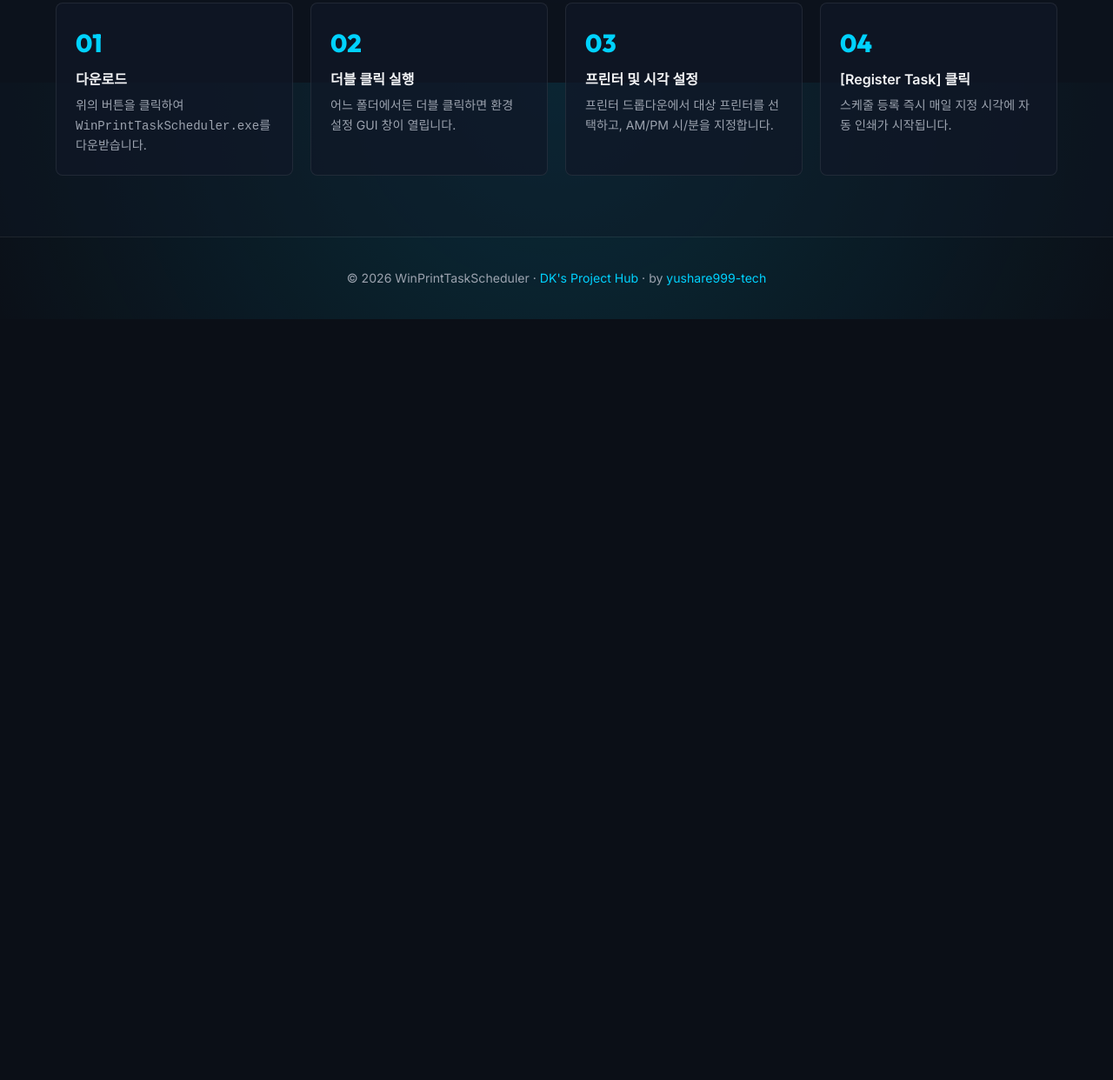
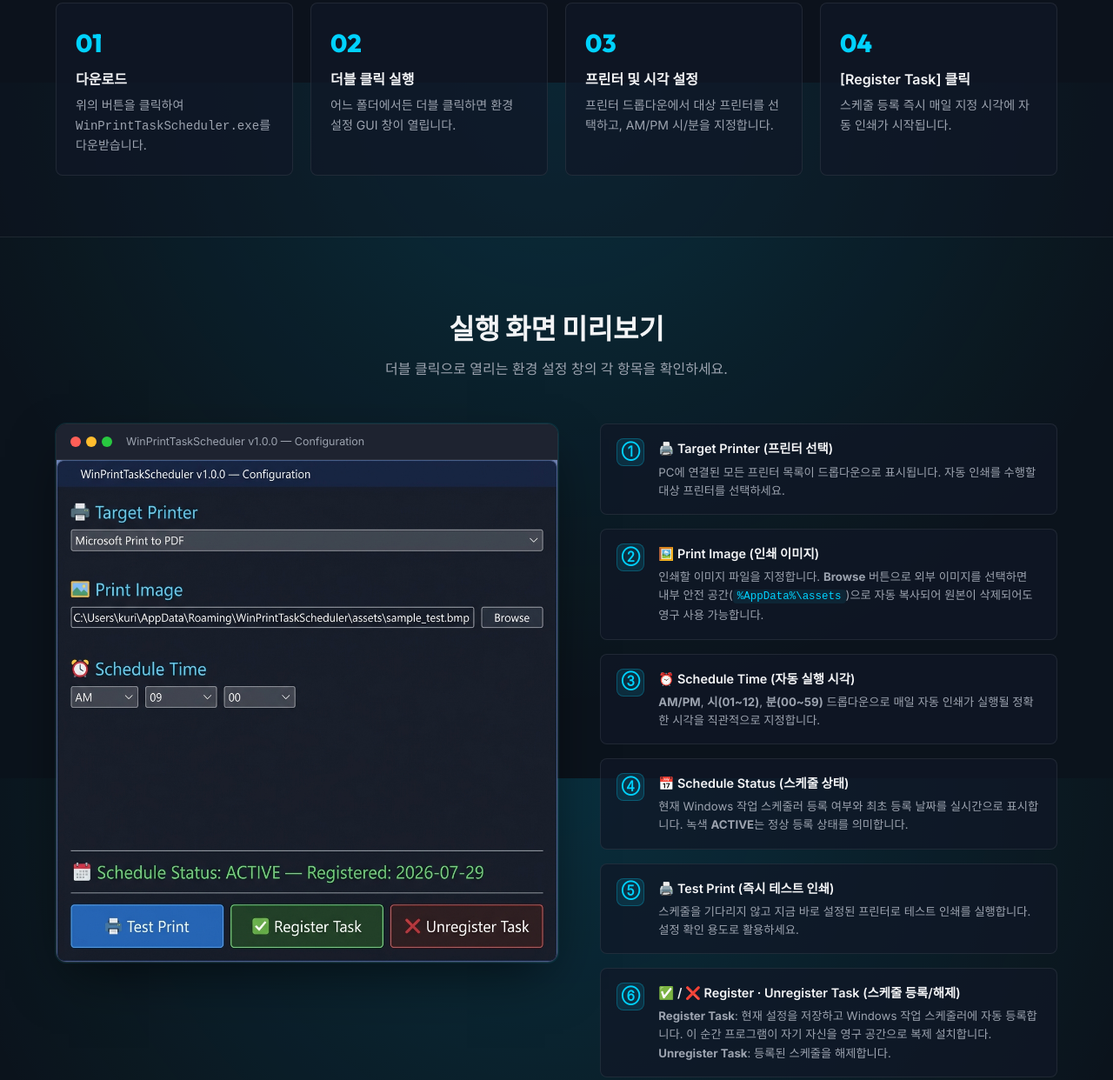
Before and after one commit to yushare999-tech/dk-public-projects, a plain HTML site: page wintaskscheduler/index.html in a window 1280 px wide. Shown: the part 1505-2747 px from the top of the page at 87% size. Before the commit the page ends 1872 px from the top, so only its background shows below. Drawn offline with Linux system fonts and the light colour scheme.

Commit message:
feat: 실행 화면 UI 미리보기 섹션 추가 (스크린샷 + 항목별 설명 callout)

```diff
--- a/wintaskscheduler/index.html
+++ b/wintaskscheduler/index.html
@@ -126,6 +126,75 @@
     </div>
   </section>
 
+  <!-- UI Preview Section -->
+  <section class="ui-preview" id="preview">
+    <div class="container">
+      <div class="section-title">
+        <h2>실행 화면 미리보기</h2>
+        <p>더블 클릭으로 열리는 환경 설정 창의 각 항목을 확인하세요.</p>
+      </div>
+
+      <div class="preview-wrapper">
+        <!-- Screenshot -->
+        <div class="screenshot-box">
+          <div class="screenshot-titlebar">
+            <span class="titlebar-dot red"></span>
+            <span class="titlebar-dot yellow"></span>
+            <span class="titlebar-dot green"></span>
+            <span class="titlebar-title">WinPrintTaskScheduler v1.0.0 — Configuration</span>
+          </div>
+          <img src="images/config_ui.png" alt="WinPrintTaskScheduler 설정 화면" class="screenshot-img">
+        </div>
+
+        <!-- Callout List -->
+        <div class="callout-list">
+          <div class="callout-item">
+            <div class="callout-num">①</div>
+            <div class="callout-body">
+              <strong>🖨️ Target Printer (프린터 선택)</strong>
+              <p>PC에 연결된 모든 프린터 목록이 드롭다운으로 표시됩니다. 자동 인쇄를 수행할 대상 프린터를 선택하세요.</p>
+            </div>
+          </div>
+          <div class="callout-item">
+            <div class="callout-num">②</div>
+            <div class="callout-body">
+              <strong>🖼️ Print Image (인쇄 이미지)</strong>
+              <p>인쇄할 이미지 파일을 지정합니다. <b>Browse</b> 버튼으로 외부 이미지를 선택하면 내부 안전 공간(<code>%AppData%\assets</code>)으로 자동 복사되어 원본이 삭제되어도 영구 사용 가능합니다.</p>
+            </div>
+          </div>
+          <div class="callout-item">
+            <div class="callout-num">③</div>
+            <div class="callout-body">
+              <strong>⏰ Schedule Time (자동 실행 시각)</strong>
+              <p><b>AM/PM</b>, <b>시(01~12)</b>, <b>분(00~59)</b> 드롭다운으로 매일 자동 인쇄가 실행될 정확한 시각을 직관적으로 지정합니다.</p>
+            </div>
+          </div>
+          <div class="callout-item">
+            <div class="callout-num">④</div>
+            <div class="callout-body">
+              <strong>📅 Schedule Status (스케줄 상태)</strong>
+              <p>현재 Windows 작업 스케줄러 등록 여부와 최초 등록 날짜를 실시간으로 표시합니다. 녹색 <b>ACTIVE</b>는 정상 등록 상태를 의미합니다.</p>
+            </div>
+          </div>
+          <div class="callout-item">
+            <div class="callout-num">⑤</div>
+            <div class="callout-body">
+              <strong>🖨️ Test Print (즉시 테스트 인쇄)</strong>
+              <p>스케줄을 기다리지 않고 지금 바로 설정된 프린터로 테스트 인쇄를 실행합니다. 설정 확인 용도로 활용하세요.</p>
+            </div>
+          </div>
+          <div class="callout-item">
+            <div class="callout-num">⑥</div>
+            <div class="callout-body">
+              <strong>✅ / ❌ Register · Unregister Task (스케줄 등록/해제)</strong>
+              <p><b>Register Task</b>: 현재 설정을 저장하고 Windows 작업 스케줄러에 자동 등록합니다. 이 순간 프로그램이 자기 자신을 영구 공간으로 복제 설치합니다.<br><b>Unregister Task</b>: 등록된 스케줄을 해제합니다.</p>
+            </div>
+          </div>
+        </div>
+      </div>
+    </div>
+  </section>
+
   <!-- Footer -->
   <footer>
     <div class="container">
--- a/wintaskscheduler/style.css
+++ b/wintaskscheduler/style.css
@@ -144,3 +144,75 @@ footer {
 footer a { color: var(--accent-primary); text-decoration: none; }
 
 @media (max-width: 768px) { .hero h1 { font-size: 2.2rem; } }
+
+/* ── UI PREVIEW SECTION ── */
+.ui-preview {
+  padding: 80px 0;
+  background: rgba(0, 210, 255, 0.02);
+  border-top: 1px solid var(--border-color);
+  border-bottom: 1px solid var(--border-color);
+}
+
+.preview-wrapper {
+  display: grid;
+  grid-template-columns: 1.1fr 1fr;
+  gap: 48px;
+  align-items: start;
+  margin-top: 16px;
+}
+
+.screenshot-box {
+  border-radius: 12px;
+  overflow: hidden;
+  border: 1px solid rgba(255,255,255,0.1);
+  box-shadow: 0 24px 60px -15px rgba(0,0,0,0.6), 0 0 0 1px rgba(0,210,255,0.1);
+}
+
+.screenshot-titlebar {
+  background: #1e2330;
+  padding: 10px 16px;
+  display: flex;
+  align-items: center;
+  gap: 6px;
+  border-bottom: 1px solid rgba(255,255,255,0.06);
+}
+
+.titlebar-dot { width: 12px; height: 12px; border-radius: 50%; display: inline-block; }
+.titlebar-dot.red    { background: #ff5f57; }
+.titlebar-dot.yellow { background: #ffbd2e; }
+.titlebar-dot.green  { background: #28c840; }
+
+.titlebar-title {
+  margin-left: 10px; font-size: 0.78rem;
+  color: var(--text-muted); font-family: 'Inter', sans-serif;
+}
+
+.screenshot-img { width: 100%; display: block; background: #141924; }
+
+.callout-list { display: flex; flex-direction: column; gap: 16px; }
+
+.callout-item {
+  display: flex; gap: 16px; align-items: flex-start;
+  background: var(--bg-card); border: 1px solid var(--border-color);
+  border-radius: var(--radius-sm); padding: 16px 18px;
+  transition: all 0.25s ease;
+}
+
+.callout-item:hover {
+  border-color: var(--border-glow);
+  background: var(--bg-card-hover);
+  transform: translateX(4px);
+}
+
+.callout-num {
+  flex-shrink: 0; width: 32px; height: 32px;
+  background: rgba(0,210,255,0.12); border: 1px solid rgba(0,210,255,0.25);
+  border-radius: 8px; display: flex; align-items: center; justify-content: center;
+  font-size: 0.95rem; color: var(--accent-primary); font-weight: 700;
+}
+
+.callout-body strong { display: block; font-size: 0.9rem; font-weight: 600; margin-bottom: 5px; color: var(--text-main); }
+.callout-body p { font-size: 0.83rem; color: var(--text-muted); line-height: 1.6; }
+.callout-body code { background: rgba(0,210,255,0.08); color: var(--accent-primary); padding: 1px 5px; border-radius: 4px; font-size: 0.78rem; }
+
+@media (max-width: 900px) { .preview-wrapper { grid-template-columns: 1fr; } }
```
Also changed, not shown: wintaskscheduler/images/config_ui.png (added).
